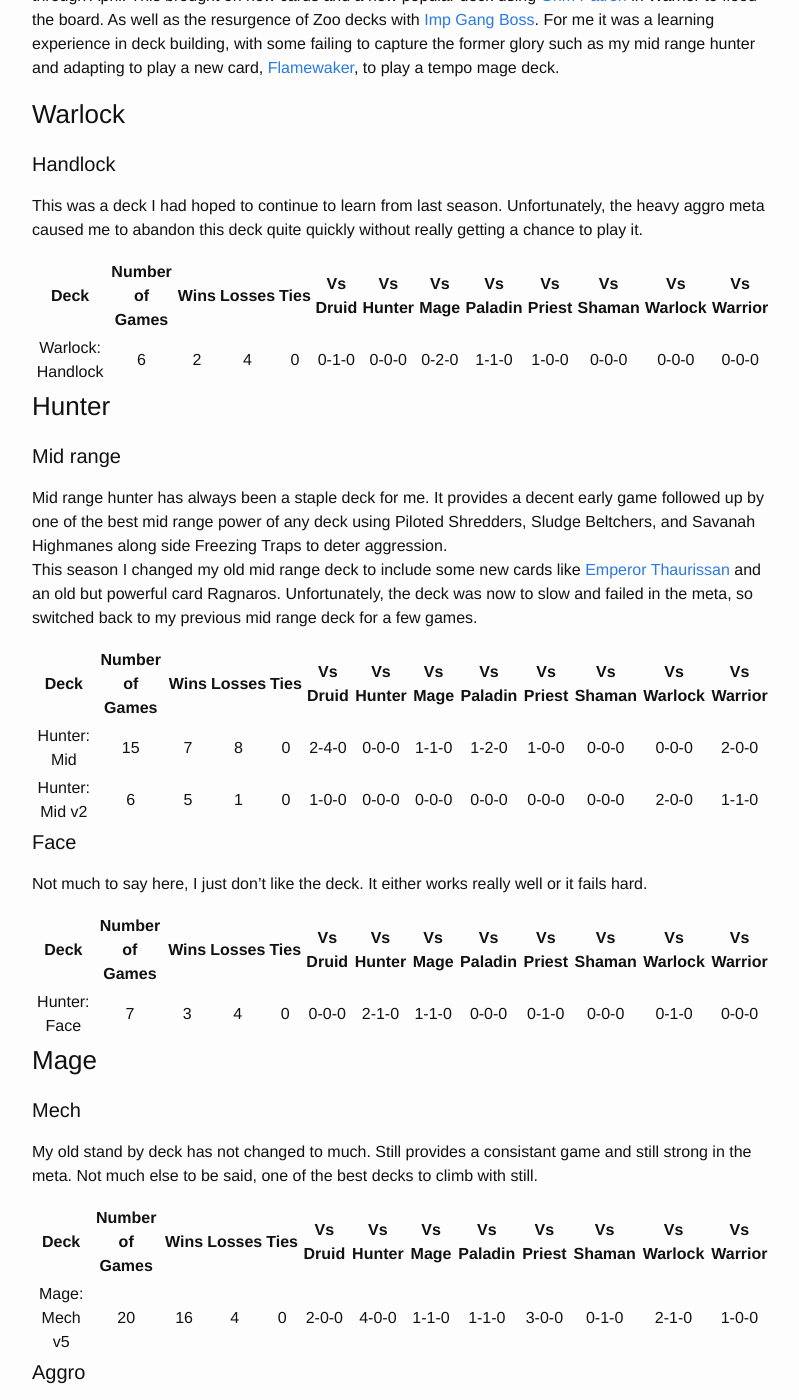
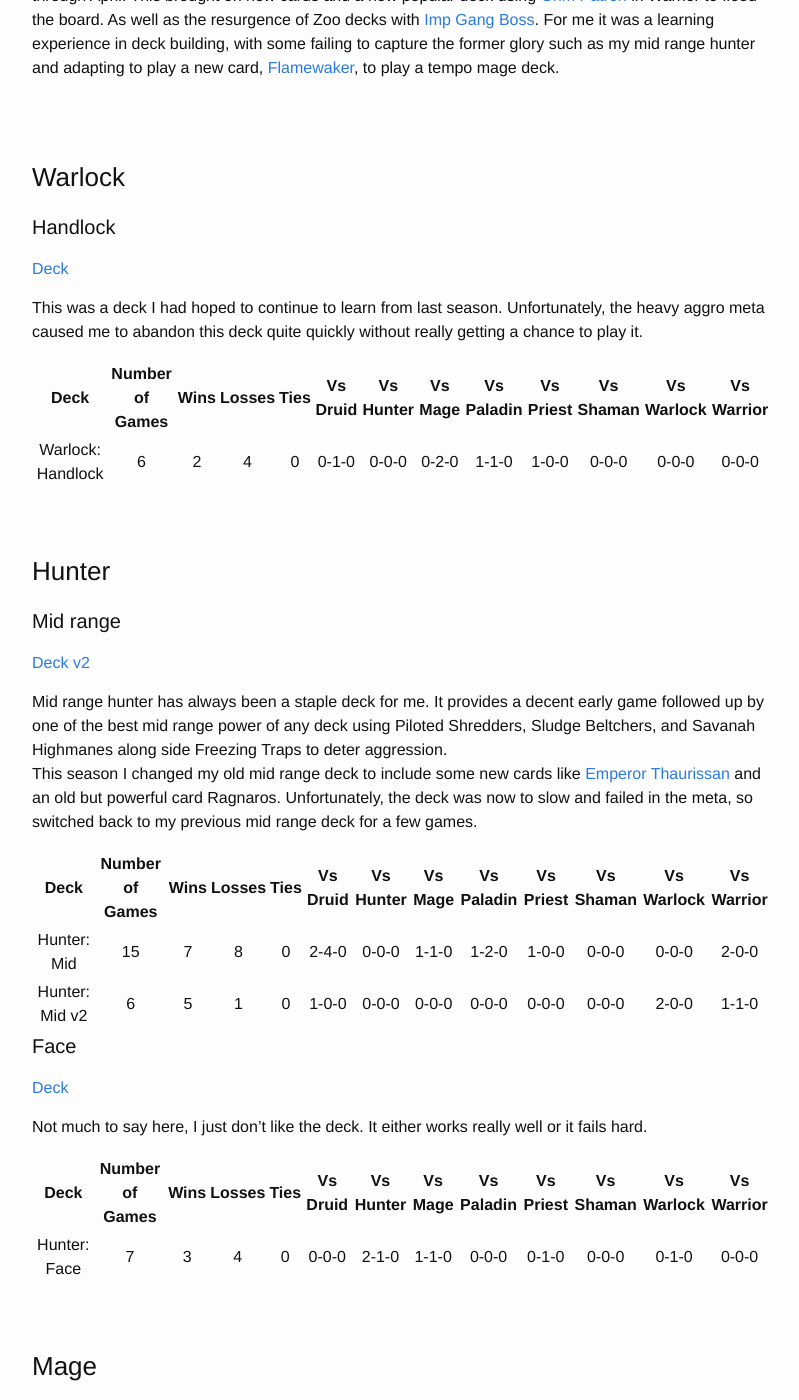
Before and after one commit to awcull/awcull.github.io, a Jekyll site: the page built from _posts/2015-05-02-HS_April_Stats.md, in a window 1280 px wide and 1400 px high, scrolled down 991 px. Shown: the whole window, without its empty margins (238-1037 px from the left). Built offline with Jekyll 4.4.1, drawn with Linux system fonts in a browser that asks for light colours.

Commit message:
New items
-New deck
-Cleaned up HS April Stats layout

```diff
--- a/_posts/2015-05-02-HS_April_Stats.md
+++ b/_posts/2015-05-02-HS_April_Stats.md
@@ -16,9 +16,13 @@
 
 Season 13 saw a lot of meta changes with [Black Rock Mountain Adventure](http://us.battle.net/hearthstone/en/expansions-adventures/blackrock-mountain/) being released each week through April.  This brought on new cards and a new popular deck using [Grim Patron](http://hearthstone.gamepedia.com/Grim_Patron) in Warrior to flood the board.  As well as the resurgence of Zoo decks with [Imp Gang Boss](http://hearthstone.gamepedia.com/Imp_Gang_Boss).  For me it was a learning experience in deck building, with some failing to capture the former glory such as my mid range hunter and adapting to play a new card, [Flamewaker](http://hearthstone.gamepedia.com/Flamewaker), to play a tempo mage deck.
 
+<br><br>
+
 ###Warlock
 
 ####Handlock
+
+[Deck]({{ site.url }}/assets/hs-decks/2015-01-16-handlock.png)
 
 This was a deck I had hoped to continue to learn from last season.  Unfortunately, the heavy aggro meta caused me to abandon this deck quite quickly without really getting a chance to play it.
 
@@ -27,9 +31,13 @@
 |:-----------------:|:---------------:|:----:|:------:|:----:|:--------:|:---------:|:-------:|:----------:|:---------:|:---------:|:----------:|:----------:|
 | Warlock: Handlock |        6        |  2   |   4    |  0   |  0-1-0   |   0-0-0   |  0-2-0  |   1-1-0    |   1-0-0   |   0-0-0   |   0-0-0    |   0-0-0    |
 
+<br><br>
+
 ###Hunter
 
 ####Mid range
+
+[Deck v2]({{ site.url }}/assets/hs-decks/2015-04-21-midHunterV2.png)
 
 Mid range hunter has always been a staple deck for me.  It provides a decent early game followed up by one of the best mid range power of any deck using Piloted Shredders, Sludge Beltchers, and Savanah Highmanes along side Freezing Traps to deter aggression.
 This season I changed my old mid range deck to include some new cards like [Emperor Thaurissan](http://hearthstone.gamepedia.com/Emperor_Thaurissan) and an old but powerful card Ragnaros.  Unfortunately, the deck was now to slow and failed in the meta, so switched back to my previous mid range deck for a few games.
@@ -42,6 +50,8 @@
 
 ####Face
 
+[Deck]({{ site.url }}/assets/hs-decks/2015-04-02-faceHunter.png)
+
 Not much to say here, I just don't like the deck.  It either works really well or it fails hard.
 
 
@@ -49,9 +59,13 @@
 |:------------:|:---------------:|:----:|:------:|:----:|:--------:|:---------:|:-------:|:----------:|:---------:|:---------:|:----------:|:----------:|
 | Hunter: Face |        7        |  3   |   4    |  0   |  0-0-0   |   2-1-0   |  1-1-0  |   0-0-0    |   0-1-0   |   0-0-0   |   0-1-0    |   0-0-0    |
 
+<br><br>
+
 ###Mage
 
 ####Mech
+
+[Deck]({{ site.url }}/assets/hs-decks/2015-04-01-mechMagev5.png)
 
 My old stand by deck has not changed to much.  Still provides a consistant game and still strong in the meta.  Not much else to be said, one of the best decks to climb with still.
 
@@ -62,6 +76,8 @@
 
 ####Aggro
 
+[Deck]({{ site.url }}/assets/hs-decks/2015-04-28-mageAggro.png)
+
 This deck was from the Chinese scene and is very aggro.  The essence of the deck is a lot of cheap spells combined with Flamewaker and Mana Wyrm to clear deal damage before the opponent can stabilize.  Unfortunately this has the same issue as Face Hunter, it either works really well or fails hard.  In the end it was a fun deck, just did not seem to click well with its all or nothing style.
 
 
@@ -71,6 +87,8 @@
 
 ####Tempo
 
+[Deck]({{ site.url }}/assets/hs-decks/2015-04-24-tempMage.png)
+
 My new favorite deck.  With the addition of Flamewaker to the old tempo mage decks, it has become a new favorite on the ladder.  It provides a strong early game that can snowball like mech or aggro but also a mid and late game aspect to help close games where the early game may fail.  My loss streak with this deck was due to still learning the mulligan phase and early game.  I was playing combo cards prematurely before I could combo such as dropping Sorcerer's Apprentice turn 2 with no spells to play on the turn instead of playing a spell to beef up Mana Wyrm.  Still, strong deck and again my new favorite ladder deck.
 
 
@@ -78,6 +96,8 @@
 |:-----------:|:---------------:|:----:|:------:|:----:|:--------:|:---------:|:-------:|:----------:|:---------:|:---------:|:----------:|:----------:|
 | Mage: Tempo |       27        |  15  |   12   |  0   |  1-2-0   |   4-4-0   |  4-1-0  |   1-2-0    |   0-1-0   |   1-0-0   |   2-2-0    |   2-0-0    |
 
+<br><br>
+
 ##Next Season
 
 My goal for next season is to try and hit rank 5 or better.  As well as try to branch out to other classes like Druid or Paladin, but need to gather gold or dust to unlock class staples such as Ancient of Lore or Tirion.
```
Also changed, not shown: assets/hs-decks/2015-06-12-handlock.png (added).
